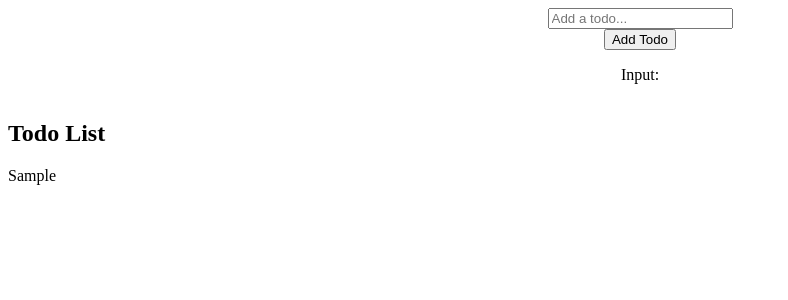
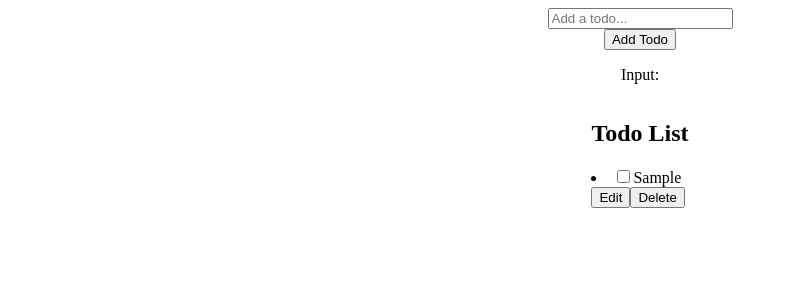
Before and after one commit to HireFabiola/Mod10_Lab3, a React (Vite) app: page / in a window 1280 px wide. Both pictures are taken after typing "Sample" into the empty fields and a click on the button "Add Todo". Shown: the top 300 px of the page, without its empty margins (0-788 px from the left). Built offline with nearby package versions, Linux system fonts and the light colour scheme.

Commit message:
Added item buttons (edit, delete, toggle) during creation of list in TodoList.  Added type for todoItem to index.ts. Centered the output in App.css. Buttons are  Not yet visible)

```diff
--- a/src/App.css
+++ b/src/App.css
@@ -1,4 +1,5 @@
-.inputField{
+
+.listContainer, .inputField{
     display: flex;
     flex-direction: column;
     justify-content: center;
--- a/src/App.tsx
+++ b/src/App.tsx
@@ -5,14 +5,13 @@ import { TodoList } from './components/TodoList'
 
 
 function App() {
-
-
   return (
-    <TodoProvider>
-    <TodoInput/>
-    <TodoList/>
-    </TodoProvider>
+    <div className="listContainer">
+      < TodoProvider >
+        <TodoInput />
+        <TodoList />
+      </TodoProvider >
+    </div >
   )
 }
-
 export default App
--- a/src/components/TodoItem.tsx
+++ b/src/components/TodoItem.tsx
@@ -0,0 +1,96 @@
+import { useState } from "react";
+import { Todo, useTodos } from "./TodoContext";
+import type { TodoItemProps } from "../types";
+
+// TodoItem component receives individual todo object as props
+export default function TodoItem({ todo }: TodoItemProps) {
+
+  // Destructure functions from TodoContext
+  const { toggleTodo, deleteTodo, editTodo } = useTodos();
+
+  // Track whether user is currently editing todo item
+  const [isEditing, setIsEditing] = useState(false);
+
+  // Store edited text in state
+  const [editText, setEditText] = useState(todo.text);
+
+  // Handle submit when editing todo
+  function handleEditSubmit(event: React.FormEvent<HTMLFormElement>) {
+
+    // Prevent page refresh
+    event.preventDefault();
+
+    // Call editTodo function from context
+    editTodo(todo.id, editText);
+
+    // Exit edit mode
+    setIsEditing(false);
+  }
+
+  return (
+    <li className="todo-item">
+
+      {/* Conditional rendering:
+          If editing is true show edit form
+          Otherwise show normal todo item
+      */}
+
+      {isEditing ? (
+
+        // Edit form
+        <form className="edit-form" onSubmit={handleEditSubmit}>
+
+          {/* Controlled input field */}
+          <input
+            type="text"
+            value={editText}
+            onChange={(event) => setEditText(event.target.value)}
+          />
+
+          {/* Save edited todo */}
+          <button type="submit">Save</button>
+
+          {/* Exit edit mode without saving */}
+          <button type="button" onClick={() => setIsEditing(false)}>
+            Cancel
+          </button>
+        </form>
+
+      ) : (
+
+        // Default todo display
+        <>
+          <label className="todo-text">
+
+            {/* Checkbox toggles completed state */}
+            <input
+              type="checkbox"
+              checked={todo.completed}
+              onChange={() => toggleTodo(todo.id)}
+            />
+
+            {/* Add completed class if todo is completed */}
+            <span className={todo.completed ? "completed" : ""}>
+              {todo.text}
+            </span>
+          </label>
+
+          {/* Action buttons */}
+          <div className="todo-actions">
+
+            {/* Turn on edit mode */}
+            <button onClick={() => setIsEditing(true)}>
+              Edit
+            </button>
+
+            {/* Delete todo item */}
+            <button onClick={() => deleteTodo(todo.id)}>
+              Delete
+            </button>
+
+          </div>
+        </>
+      )}
+    </li>
+  );
+}
--- a/src/components/TodoList.tsx
+++ b/src/components/TodoList.tsx
@@ -1,4 +1,5 @@
 import { useTodos } from "./TodoContext";
+import TodoItem from "./TodoItem";
 
 // Function call to display todo list
 export function TodoList() {
@@ -9,7 +10,7 @@ export function TodoList() {
       <h2>Todo List</h2>
 
       {todos.map((todo) => (
-        <p key={todo.id}>{todo.text}</p>
+        <TodoItem key={todo.id} todo={todo} />
       ))}
     </div>
   );
--- a/src/types/index.ts
+++ b/src/types/index.ts
@@ -7,3 +7,7 @@ export type TodoContextType = {
     todos: Todo[];
     addTodo: (text: string) => void;
 };
+
+export type TodoItemProps = {
+  todo: Todo;
+};
```
